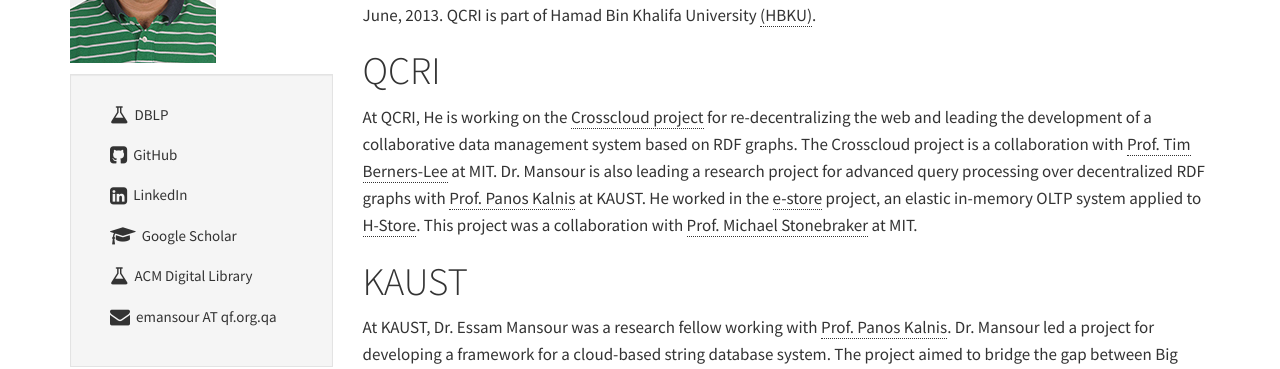
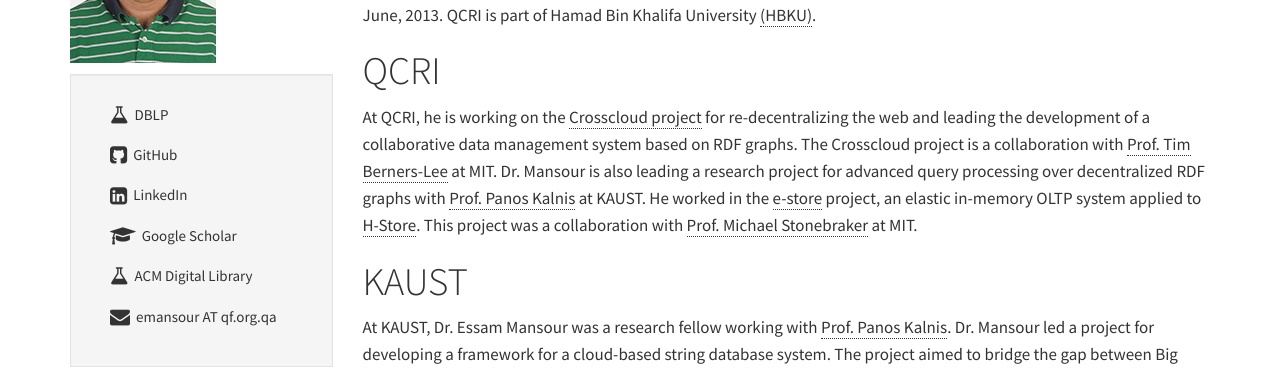
Before and after one commit to mansoure/mansoure.github.io, a Jekyll site: the page built from about/index.md, in a window 1280 px wide. Shown: the part 204-573 px from the top of the page. Built offline with Jekyll 4.4.1, drawn with Linux system fonts in a browser that asks for light colours.

```diff
--- a/about/index.md
+++ b/about/index.md
@@ -9,7 +9,7 @@ He was a Research and Teaching Fellow in [International University in Germany Br
 Dr. Mansour joined Qatar Computing Research Institute [(QCRI)](http://qcri.com/) as a Senior Research Software Engineer in June, 2013. QCRI is part of Hamad Bin Khalifa University [(HBKU)](http://www.hbku.edu.qa/).
 
 # QCRI
-At QCRI, He is working on the [Crosscloud project](/projects/crosscloud) for re-decentralizing the web and leading the development of a collaborative data management system based on RDF graphs. The Crosscloud project is a collaboration with [Prof. Tim Berners-Lee](https://en.wikipedia.org/wiki/Tim_Berners-Lee) at MIT. Dr. Mansour is also leading a research project for advanced query processing over decentralized RDF graphs with [Prof. Panos Kalnis](http://web.kaust.edu.sa/faculty/PanosKalnis/) at KAUST. He worked in the [e-store](http://dl.acm.org/citation.cfm?id=2735514) project, an elastic in-memory OLTP system applied to [H-Store](http://hstore.cs.brown.edu/). This project was a collaboration with [Prof. Michael Stonebraker](https://en.wikipedia.org/wiki/Michael_Stonebraker) at MIT.
+At QCRI, he is working on the [Crosscloud project](/projects/crosscloud) for re-decentralizing the web and leading the development of a collaborative data management system based on RDF graphs. The Crosscloud project is a collaboration with [Prof. Tim Berners-Lee](https://en.wikipedia.org/wiki/Tim_Berners-Lee) at MIT. Dr. Mansour is also leading a research project for advanced query processing over decentralized RDF graphs with [Prof. Panos Kalnis](http://web.kaust.edu.sa/faculty/PanosKalnis/) at KAUST. He worked in the [e-store](http://dl.acm.org/citation.cfm?id=2735514) project, an elastic in-memory OLTP system applied to [H-Store](http://hstore.cs.brown.edu/). This project was a collaboration with [Prof. Michael Stonebraker](https://en.wikipedia.org/wiki/Michael_Stonebraker) at MIT.
 
 # KAUST
 At KAUST, Dr. Essam Mansour was a research fellow working with [Prof. Panos Kalnis](http://web.kaust.edu.sa/faculty/PanosKalnis/). Dr. Mansour led a project for developing a framework for a cloud-based string database system. The project aimed to bridge the gap between Big Data analytics and cloud computing.
```
